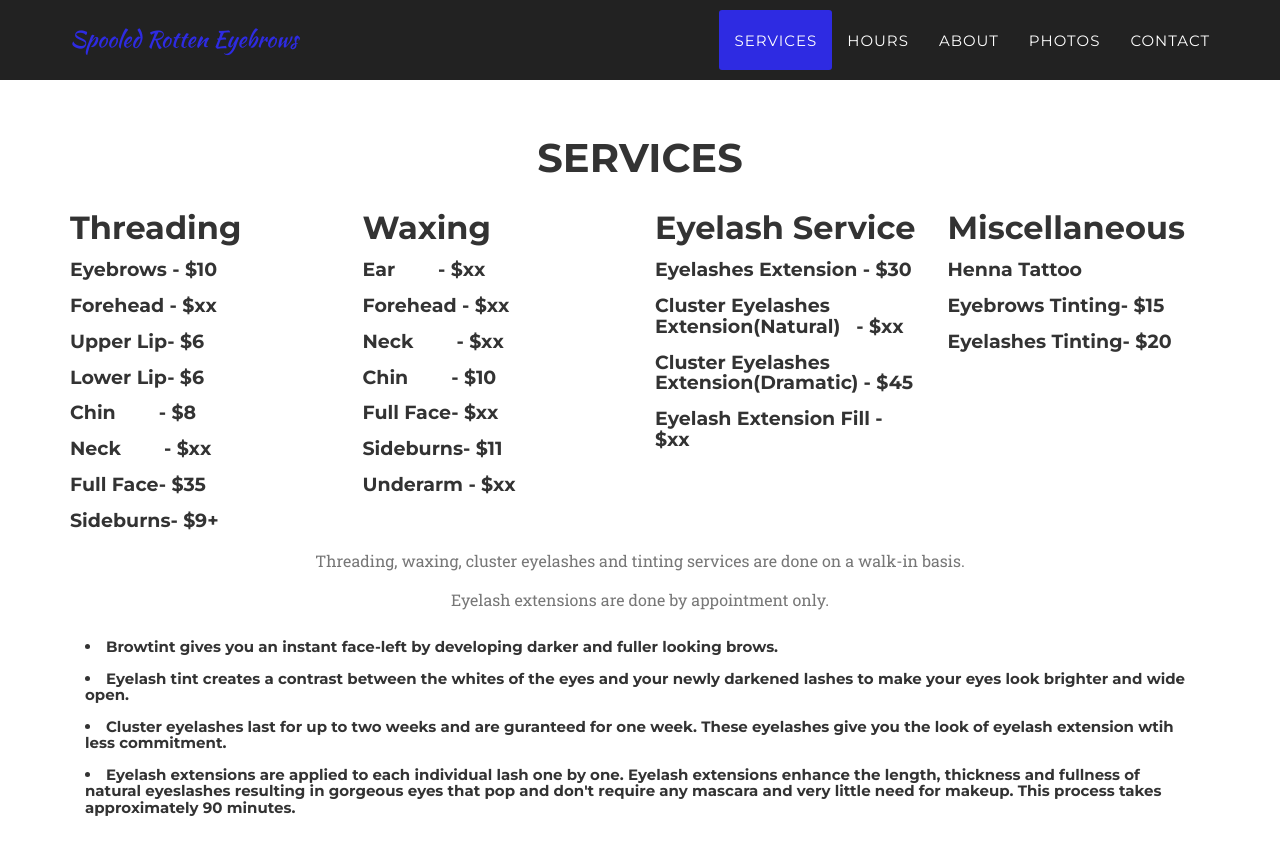
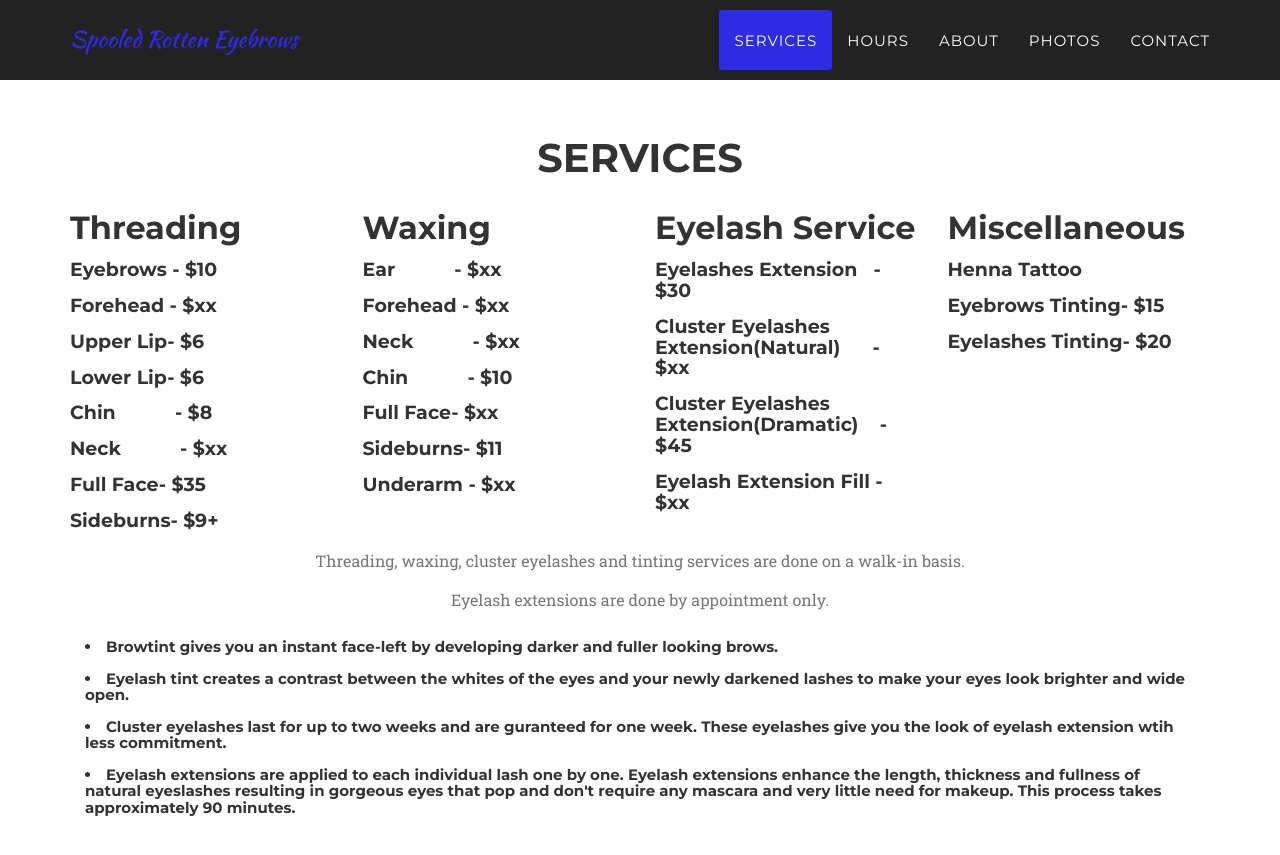
Before and after one commit to spooledrotten/spooledrotten.github.io, a Jekyll site: the page built from index.html, in a window 1280 px wide and 900 px high, scrolled down 772 px. Shown: the top 855 px of the window. Built offline with Jekyll 4.4.1, drawn with Linux system fonts in a browser that asks for light colours; some web fonts are replaced.

Commit message:
70th commit

```diff
--- a/_includes/services.html
+++ b/_includes/services.html
@@ -15,8 +15,8 @@
 					<h4 class="service-heading">Forehead - $xx</h4>
 					<h4 class="service-heading">Upper Lip- $6</h4>
 					<h4 class="service-heading">Lower Lip- $6</h4>
-					<h4 class="service-heading">Chin&nbsp;&nbsp;&nbsp;&nbsp;&nbsp;&nbsp;&nbsp;&nbsp;- $8</h4>
-					<h4 class="service-heading">Neck&nbsp;&nbsp;&nbsp;&nbsp;&nbsp;&nbsp;&nbsp;&nbsp;- $xx</h4>
+					<h4 class="service-heading">Chin&nbsp;&nbsp;&nbsp;&nbsp;&nbsp;&nbsp;&nbsp;&nbsp;&nbsp;&nbsp;&nbsp;- $8</h4>
+					<h4 class="service-heading">Neck&nbsp;&nbsp;&nbsp;&nbsp;&nbsp;&nbsp;&nbsp;&nbsp;&nbsp;&nbsp;&nbsp;- $xx</h4>
 					<h4 class="service-heading">Full Face- $35</h4>
 					<h4 class="service-heading">Sideburns- $9+</h4>
 
@@ -25,10 +25,10 @@
 			    <div class="col-md-3">
 
                     <h2 class="service-heading">Waxing</h2>
-					<h4 class="service-heading">Ear&nbsp;&nbsp;&nbsp;&nbsp;&nbsp;&nbsp;&nbsp;&nbsp;- $xx</h4>
+					<h4 class="service-heading">Ear&nbsp;&nbsp;&nbsp;&nbsp;&nbsp;&nbsp;&nbsp;&nbsp;&nbsp;&nbsp;&nbsp;- $xx</h4>
 					<h4 class="service-heading">Forehead - $xx</h4>
-					<h4 class="service-heading">Neck&nbsp;&nbsp;&nbsp;&nbsp;&nbsp;&nbsp;&nbsp;&nbsp;- $xx</h4>
-					<h4 class="service-heading">Chin&nbsp;&nbsp;&nbsp;&nbsp;&nbsp;&nbsp;&nbsp;&nbsp;- $10</h4>
+					<h4 class="service-heading">Neck&nbsp;&nbsp;&nbsp;&nbsp;&nbsp;&nbsp;&nbsp;&nbsp;&nbsp;&nbsp;&nbsp;- $xx</h4>
+					<h4 class="service-heading">Chin&nbsp;&nbsp;&nbsp;&nbsp;&nbsp;&nbsp;&nbsp;&nbsp;&nbsp;&nbsp;&nbsp;- $10</h4>
 					<h4 class="service-heading">Full Face- $xx</h4>
 					<h4 class="service-heading">Sideburns- $11</h4>
 					<h4 class="service-heading">Underarm - $xx</h4>
@@ -37,9 +37,9 @@
                 <div class="col-md-3">
 
 					<h2 class="service-heading">Eyelash Service</h2>
-					<h4 class="service-heading">Eyelashes Extension - $30</h4>
-					<h4 class="service-heading">Cluster Eyelashes Extension(Natural)&nbsp;&nbsp;&nbsp;- $xx</h4>
-					<h4 class="service-heading">Cluster Eyelashes Extension(Dramatic) - $45</h4>
+					<h4 class="service-heading">Eyelashes Extension&nbsp;&nbsp;&nbsp;- $30</h4>
+					<h4 class="service-heading">Cluster Eyelashes Extension(Natural)&nbsp;&nbsp;&nbsp;&nbsp;&nbsp;&nbsp;- $xx</h4>
+					<h4 class="service-heading">Cluster Eyelashes Extension(Dramatic)&nbsp;&nbsp;&nbsp;&nbsp;- $45</h4>
 					<h4 class="service-heading">Eyelash Extension Fill - $xx</h4>
 				</div>
 
```
